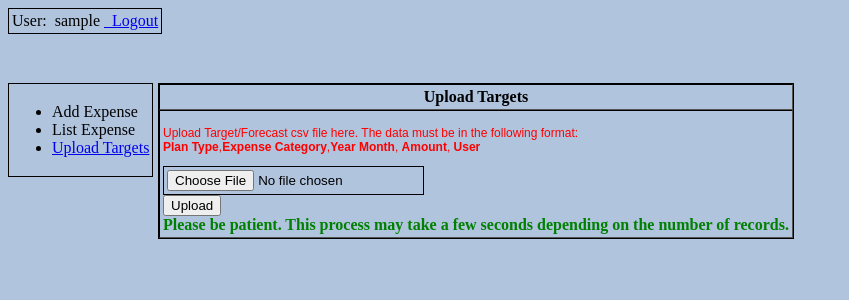
After one commit to sajay/track_expenses, a Django app: page /upload_target/ in a window 1280 px wide. The commit adds this page. Shown: the top 300 px of the page, without its empty margins (0-849 px from the left). Run offline with Django 3.2, Linux system fonts and the light colour scheme; the visitor is signed in with stand-in values (Sample User, id 1); parts of the project's set-up code (start-up, migrations or seed data) failed here and were passed over; some libraries are stand-ins or nearby versions.

Commit message:
Logic for uploading csv targets

```diff
--- a/admintool/views.py
+++ b/admintool/views.py
@@ -7,8 +7,9 @@ from django.core.exceptions import ObjectDoesNotExist
 from django.http import HttpResponse, HttpResponseNotFound,HttpResponseRedirect
 from django.core.urlresolvers import reverse
 import datetime
-from admintool.forms import ExpenseForm
-from admintool.models import ExpenseCategory, ExpenseType, VendorType, Expense
+import csv
+from admintool.forms import ExpenseForm, UploadFileForm
+from admintool.models import ExpenseCategory, ExpenseType, VendorType, Expense, ExpenseTarget
 from django.contrib.auth.decorators import login_required
 
 # Create your views here.
@@ -148,3 +149,59 @@ def delete_expense(request):
         return HttpResponse("Error, Could not find record for id : " + id   )
     exp.delete()
     return HttpResponse("Success, Expense Record has been deleted successfully.")
+
+@login_required(login_url='/login')
+def upload_target(request):
+    print "Into upload target"
+    if request.method == "GET":
+        print "Method is Get, Return back."
+        return render (request, 'upload_target.html')
+    if request.method == "POST":
+        print "Method is POST, process csv file:"
+        form=UploadFileForm(request.POST, request.FILES)
+        rowList= []
+        errorList=[]
+        file=request.FILES['targetfile']
+       # if file is None :
+       #     messages.error(request, "Please choose a file to upload:") )
+       #     return render( request, 'upload_target.html', {'form':form})
+        dataReader=csv.reader(file.read().splitlines())
+        for row in dataReader:
+            print "Into for loop :"
+            if len(row[0])==0 or len(row[1])==0 or len(row[2])==0 or len(row[3])==0 or len(row[4]) == 0 :
+               errorList.append(row)
+            # Get expenseCategory_id from the ExpenseCategory value.
+            else:
+                try:
+                    ec = ExpenseCategory.objects.get(category_name  = row[1].strip() )
+                except ObjectDoesNotExist:
+                    # Add to  errorList
+                    errorList.append(row)
+                    break  # Get out of the else block.
+                print "ec.id is :" + str(ec.id  )
+                try:
+                    # Check whether the record has already been uploaded.
+                    et=ExpenseTarget.objects.get(plan_type=row[0].strip(), expenseCategory_id=ec.id, yr_m=row[2].strip())
+                    if et:
+                        #Record already  exists
+                        print "Expense Target object already  exists"
+                        errorList.append(row)
+                except ObjectDoesNotExist:
+                    #record needs to be inserted into ExpenseTarget
+                    # Insert into pristineList
+                    print "Adding to  rowlist :"
+                    rowList.append(row)
+
+        #Iterate rowList and insert into DB
+    for validRow in rowList:
+        print "Saving records to DB: "
+        target=ExpenseTarget( plan_type = validRow[0].strip(),  expenseCategory=ExpenseCategory(ec.id ), yr_m = validRow[2].strip(), amount=validRow[3], user=validRow[4] )
+        target.save()
+    if len(rowList)> 0:
+        print "Printing RowList:"
+        messages.success( request, "File uploaded successfully. Number of records uploaded:  " + str( len(rowList))  )
+    if len(errorList) > 0:
+        print "Printing ErrorList"
+        messages.error( request, str(len(errorList))  +  " Records did not load. Please correct "  )
+    #return HttpResponseRedirect(reverse(upload_target))
+    return render(request, 'upload_target.html', {'form':form}   )
--- a/templates/base.html
+++ b/templates/base.html
@@ -57,15 +57,28 @@
      background-color : #e6f2ea;border:2px solid rgb(0,102,51);
      padding: 2ex 2ex 2ex; color: #006633;
    }
+
+   .top{
+      height:75px;
+   }
+
+   .left {
+      width:150px;
+      float:left;
+   }
+
+  .main{
+     margin-left:150px;
+  }
     </style>
     </head>
     <body>
 
-    <div>
+    <div class="top">
         {% if user.is_anonymous %}
             <a href="{% url 'django.contrib.auth.views.login' %}">Login</a>
         {% else %}
-          <table border="0" cellspacing="0" cellpadding="0">
+          <table >
             <tr valign="middle">
               <td align="right">User:&nbsp; {{ user }}</td>
               <td align="right"> <a href="{% url 'django.contrib.auth.views.logout' %}">&nbsp;&nbsp;Logout</a></td>
@@ -74,8 +87,23 @@
         {% endif %}
     </div>
 
+   <div class="left">
+  <table>
+   <tr>
+    <td >
+     <ul>
+        <li> Add Expense</li>
+        <li> List Expense</li>
+        <li><a href="/upload_target/"> Upload Targets</a>
+     </ul>
+     </td>
+    </tr>
+   </table>
+   </div>
+
+   <div class="main">
         {% block content %}
         {% endblock %}
-
+   </div>
     </body>
 </html>
--- /dev/null
+++ b/templates/upload_target.html
@@ -0,0 +1,26 @@
+{%extends "base.html" %}
+
+    {% if messages %}
+      {% for message in messages %}
+          <p>   {{ message }} </p>
+      {% endfor  %}
+    {% endif %}
+
+
+{% block content  %}
+     <table border="1" cellspacing="0" cellpadding="3px">
+       <tr><td align="center"<strong><b>Upload Targets</b></strong></td></tr>
+       <tr><td>
+          <p style="width:500px">Upload Target/Forecast csv file here. The data
+        must be in the following format:<br> <b>Plan Type</b>,<b>Expense Category</b>,<b>Year Month</b>, <b>Amount</b>, <b>User</b>  </p>
+     <form id="upload_form" method="post" action="/upload_target/" enctype="multipart/form-data">
+     {% csrf_token  %}
+         <table>
+          <tr><td> <input type="file" name="targetfile"  size="110" /></td></tr>         </table>
+         <input type="submit" name="submit"  value="Upload" />
+     </form>
+
+   <font color="green">
+    <strong>Please be patient. This process may  take a few seconds depending on the number of records.</strong><br/>
+   </font>
+{% endblock %}
--- a/track_expenses/urls.py
+++ b/track_expenses/urls.py
@@ -16,6 +16,7 @@ urlpatterns = patterns('',
     url(r'^save_expense/$', 'admintool.views.save_expense'),
     url(r'^delete_expense/$', 'admintool.views.delete_expense'),
     url(r'^update_expense/$', 'admintool.views.update_expense'),
+    url(r'^upload_target/$', 'admintool.views.upload_target'),
     url(r'^login/$', 'django.contrib.auth.views.login'),
     url(r'^logout/$', 'django.contrib.auth.views.logout'),
 )
```
Also changed, not shown: admintool/forms.py (+8 -1 lines), admintool/models.py (+12 -0 lines), admintool/migrations/0005_expensetarget.py (added).
